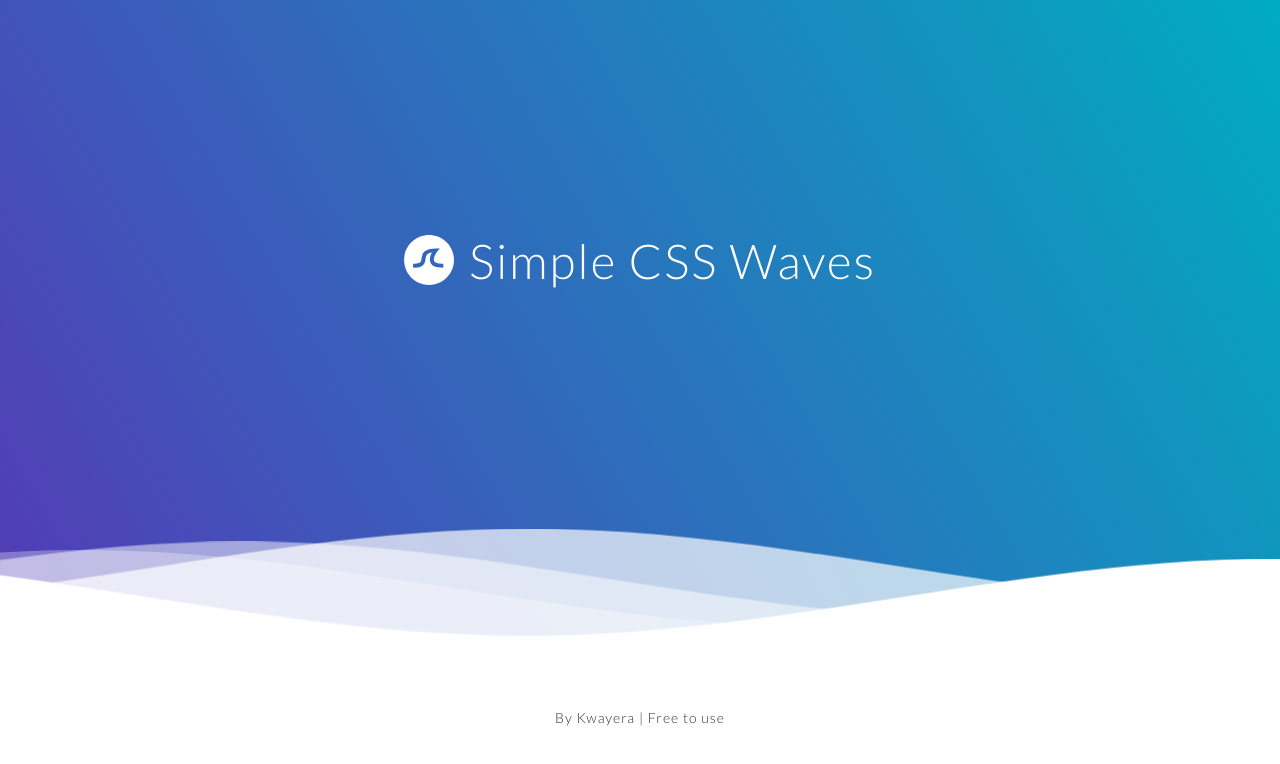
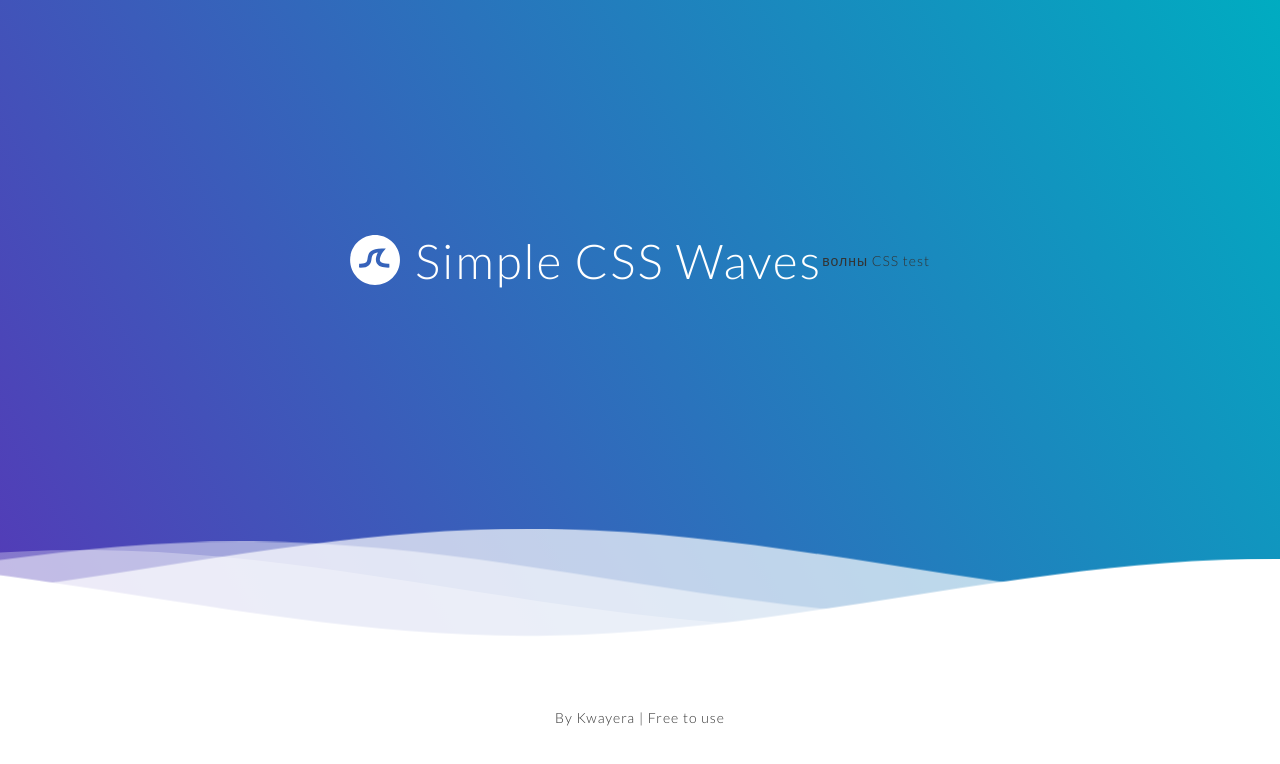
Before and after one commit to kwayera/test012022, a plain HTML site: page index.html in a window 1280 px wide. Drawn offline with Linux system fonts and the light colour scheme.

Commit message:
Update index.html

```diff
--- a/index.html
+++ b/index.html
@@ -28,6 +28,7 @@ c-22.4,3-38.4,9.2-47.8,18.3c-11.2,10.9-13.6,26.7-16.3,45c-3.1,20.8-6.6,44.4-25.3
 </g>
 </svg>
 <h1>Simple CSS Waves</h1>
+<p>волны CSS test</p>
 </div>
 
 <!--Waves Container-->
```
